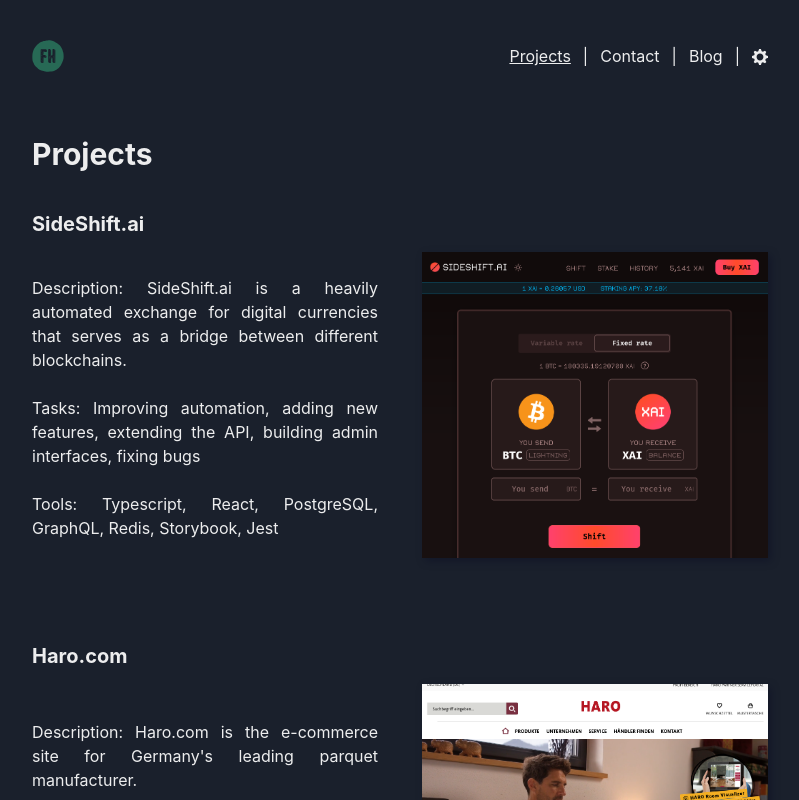
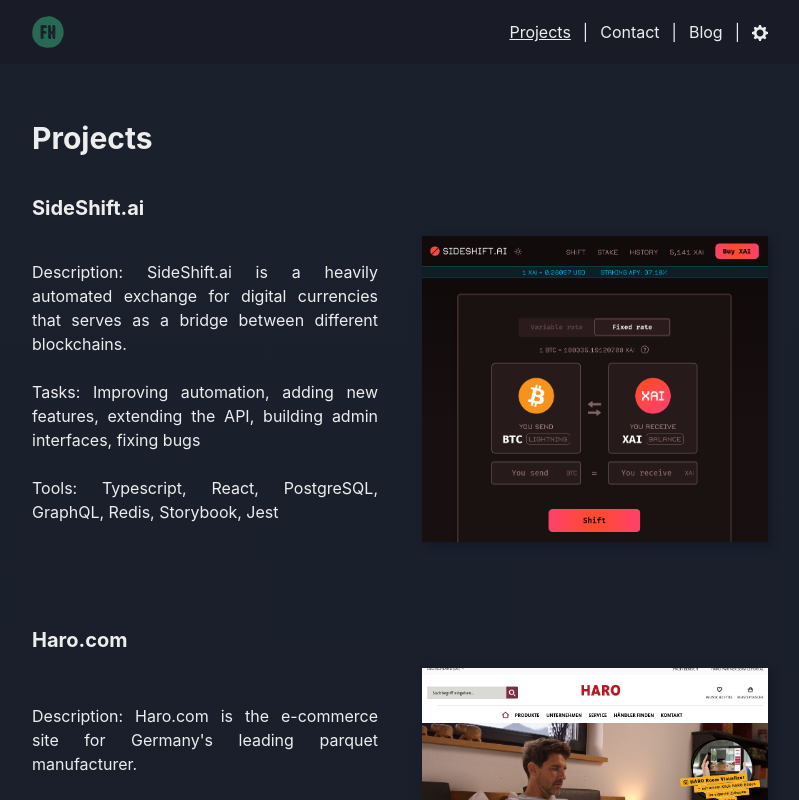
Before and after one commit to fx-ha/fxha.dev, a Next.js app: page /projects in a window 1280 px wide. Shown: the top 800 px of the page, without its empty margins (240-1039 px from the left). Built offline with nearby package versions, Linux system fonts and the light colour scheme.

Commit message:
feat: :lipstick: use gradient (#57)
* feat: :lipstick: use gradient

* update deps

```diff
--- a/src/components/Layout.tsx
+++ b/src/components/Layout.tsx
@@ -31,9 +31,9 @@
       justifyContent="flex-start"
       minHeight="100vh"
     >
-      <Container maxW="3xl">
-        <Navigation />
-        <main>{children}</main>
+      <Navigation />
+      <Container as="main" maxW="3xl">
+        {children}
       </Container>
     </Flex>
   </>
--- a/src/components/Navigation.tsx
+++ b/src/components/Navigation.tsx
@@ -1,5 +1,7 @@
 import { useRouter } from 'next/router'
 import {
+  Box,
+  Container,
   Flex,
   HStack,
   Icon,
@@ -49,7 +51,9 @@
   const { projects, contact, blog, language } = navigationContent[lang]
 
   return (
-    <Flex as="nav" alignItems="center" mt={{ base: '5', sm: '10' }} mb="16">
+    <Box bg={useColorModeValue('#f5f6f6', '#191c27')} w="100vw" py="4" mb="14">
+      <Container maxW="3xl">
+        <Flex as="nav" alignItems="center" justifyContent="center">
           <Icon
             cursor="pointer"
             viewBox="0 0 300 300"
@@ -102,6 +106,8 @@
             </Menu>
           </HStack>
         </Flex>
+      </Container>
+    </Box>
   )
 }
 
--- a/src/theme.tsx
+++ b/src/theme.tsx
@@ -26,10 +26,18 @@
     global: (props: any) => ({
       html: {
         bg: mode('#fbfdfc', 'gray.800')(props),
+        bgGradient: mode(
+          'linear-gradient(to-b, #fbfdfc, #ebebeb)',
+          'linear-gradient(to-b, gray.800, gray.900)'
+        )(props),
       },
       body: {
         color: mode('gray.900', 'whiteAlpha.900')(props),
         bg: mode('#fbfdfc', 'gray.800')(props),
+        bgGradient: mode(
+          'linear-gradient(to-b, #fbfdfc, #ebebeb)',
+          'linear-gradient(to-b, gray.800, gray.900)'
+        )(props),
       },
     }),
   },
```
Also changed, not shown: package.json (+5 -5 lines), 1 other file (tests, documents, lock files or other folders). Lines whose indentation alone changed are shown as unchanged.
